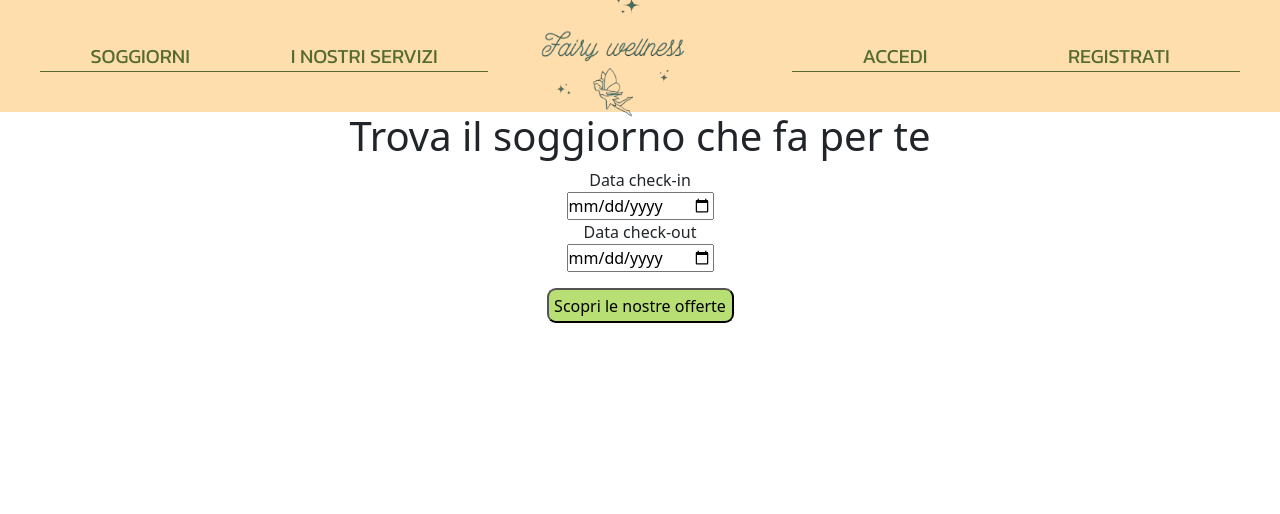
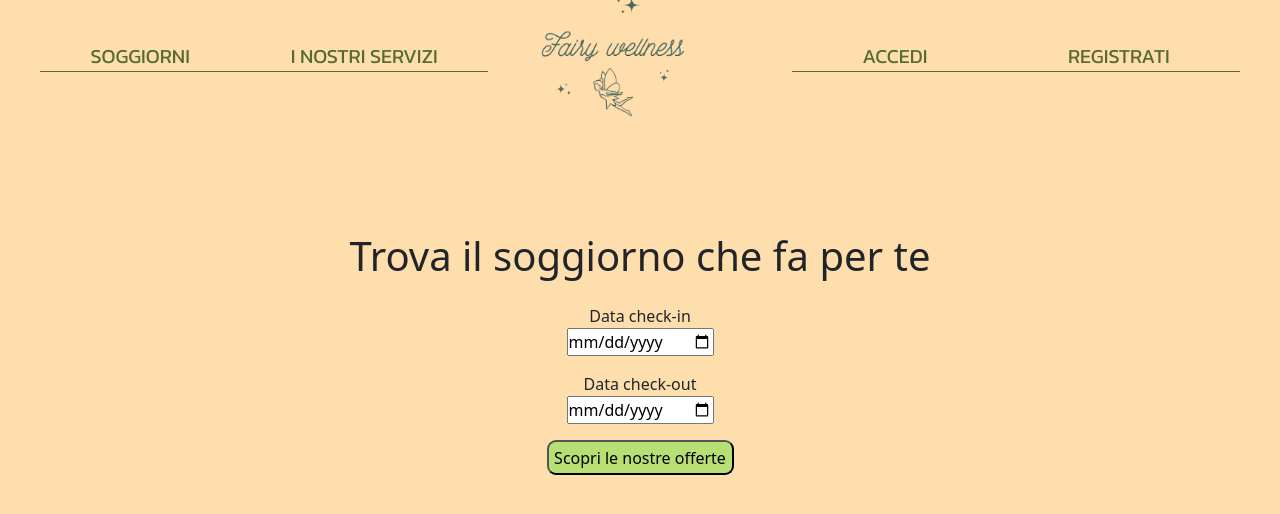
Before and after one commit to Alessio-Renzetti/Front_end, a plain HTML site: page prenotaCamere.html in a window 1280 px wide. Drawn offline with nearby package versions, Linux system fonts and the light colour scheme; a web font is replaced by a local one.

Commit message:
modifiche

```diff
--- a/login.css
+++ b/login.css
@@ -19,6 +19,7 @@
     display: flex;
     flex-direction: column;
     align-items: center;
+    margin-top: 20vh;
 }
 h1{
     margin: 5vh
@@ -52,7 +53,9 @@ img{
  color: rgb(39, 39, 39);
 
 }
-
+body{
+    background-color: #ffdead;
+}
 
 
 
--- a/prenotaCamere.css
+++ b/prenotaCamere.css
@@ -10,11 +10,13 @@
     flex-direction: column;
     align-items: center;
     margin-bottom: 20px;
+    margin-top: 15vh;
 }
 .arrivo,.partenza{
     display: flex;
     flex-direction: column;
     align-items: center;
+    margin-top: 2vh;
 }
 .clicca{
     width: 187px;
@@ -23,3 +25,6 @@
     background-color: #b8df74;
     border-radius: 9px;
 }
+body{
+    background-color: #ffdead;
+}
--- a/registrazione.css
+++ b/registrazione.css
@@ -13,6 +13,7 @@ input{
     display: flex;
     flex-direction: column;
     align-items: center;
+    margin-top: 20vh;
 }
 h1{
     margin: 5vh
@@ -54,8 +55,9 @@ img{
     width: 13%;
 }
 
-
-
+body{
+    background-color: #ffdead;
+}
 
 /*
  body{
```
Also changed, not shown: camere.css (line endings or trailing spaces).
